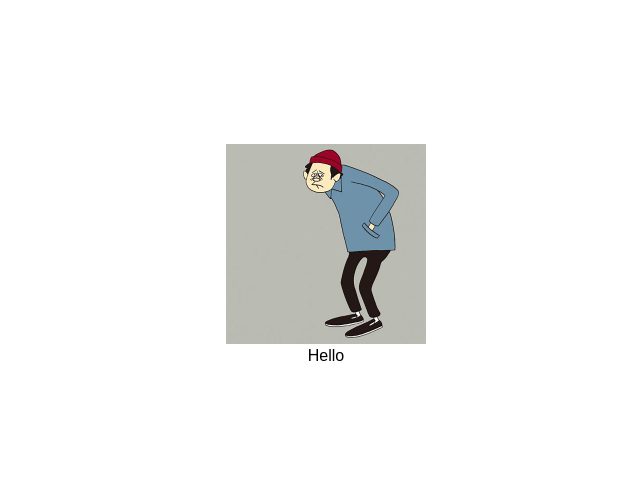
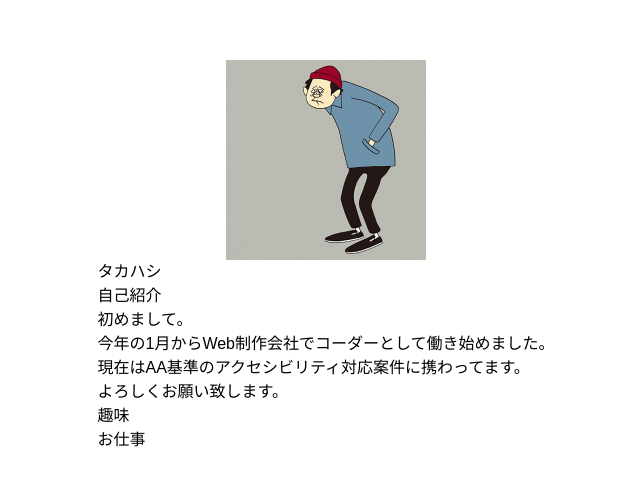
Before and after one commit to tktkaws/next_sample_0720, a Next.js app: page / in a window 1280 px wide. Shown: the part 144-630 px from the top of the page, without its empty margins (314-954 px from the left). Built offline with nearby package versions, Linux system fonts and the light colour scheme; a web font is replaced by a local one.

Commit message:
add:自己紹介文追加

```diff
--- a/src/app/page.tsx
+++ b/src/app/page.tsx
@@ -3,8 +3,30 @@ import Image from "next/image";
 export default function Home() {
   return (
     <div className="flex min-h-screen flex-col items-center justify-center">
-      <Image src="/profile/profile.jpg" alt="プロフィール画像" width={200} height={200} />
-      <div>Hello</div>
+      <Image
+        src="/profile/profile.jpg"
+        alt="プロフィール画像"
+        width={200}
+        height={200}
+      />
+      <div>
+        <div>タカハシ</div>
+          <div>自己紹介</div>
+          <div>
+            初めまして。
+            <br />
+            今年の1月からWeb制作会社でコーダーとして働き始めました。
+            <br />
+            現在はAA基準のアクセシビリティ対応案件に携わってます。
+            <br />
+            よろしくお願い致します。
+            <br />
+            <div>
+              <div>趣味</div>
+              <div>お仕事</div>
+            </div>
+          </div>
+      </div>
     </div>
   );
 }
```
